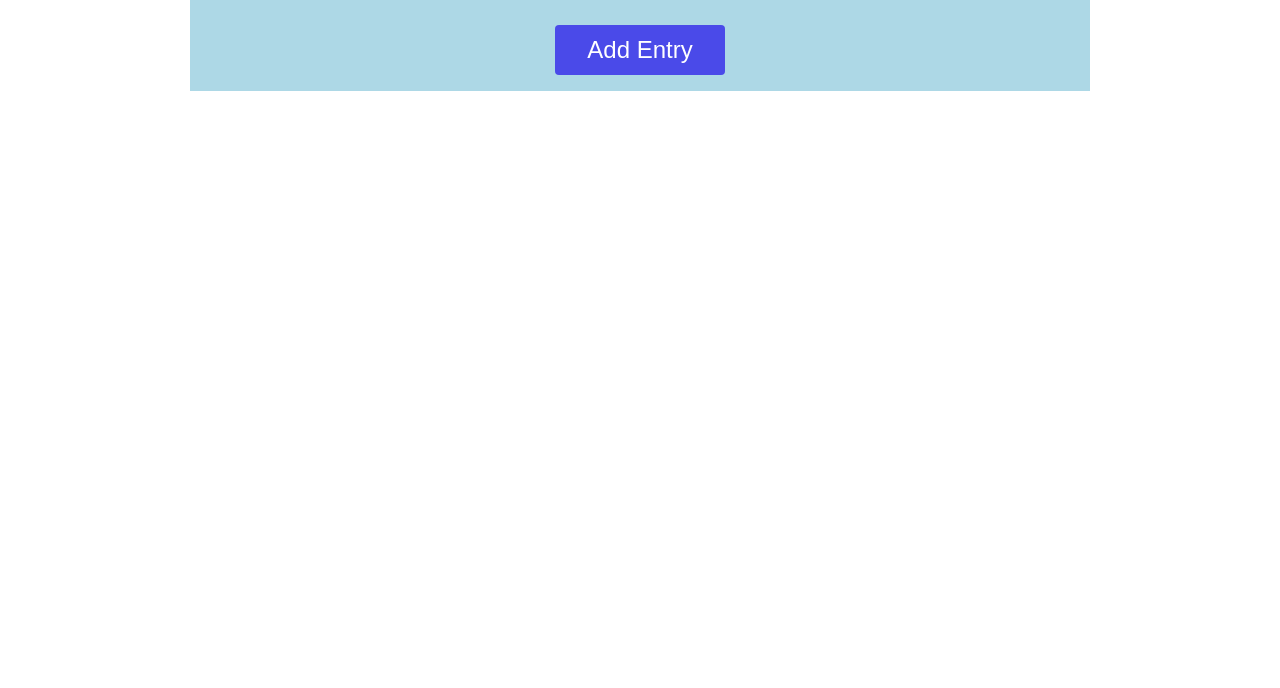
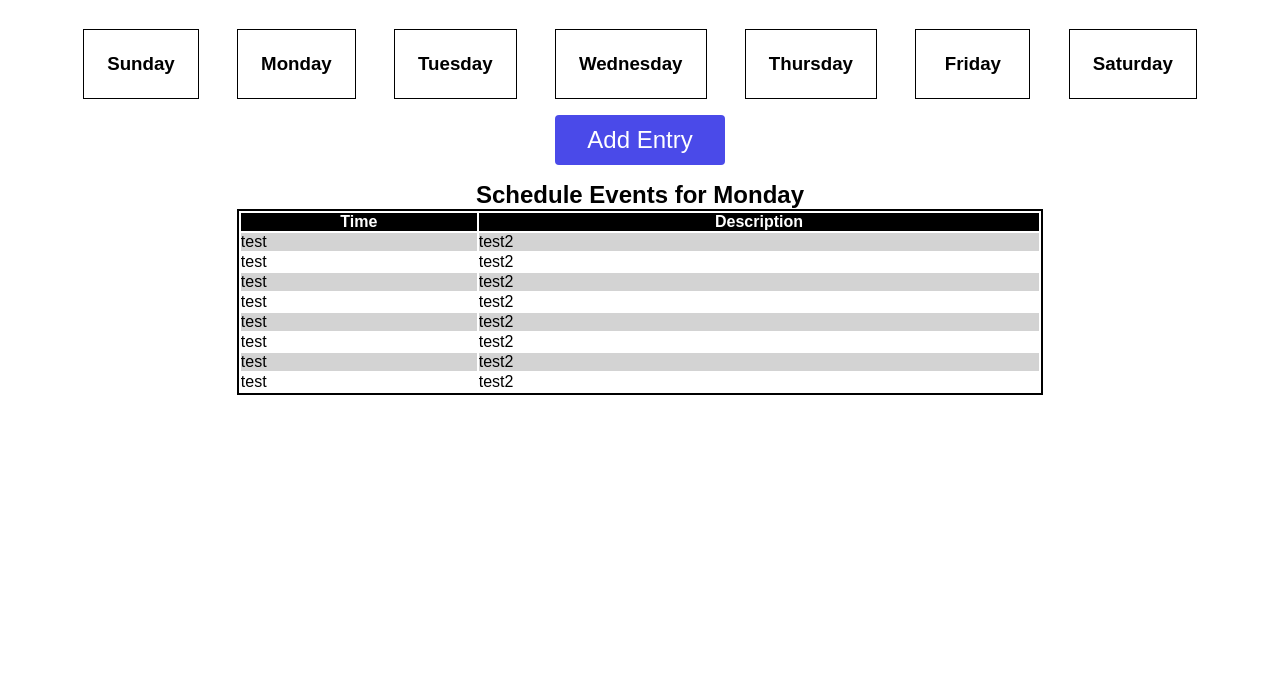
Before and after one commit to silva-tim/week-planner, a website: page index.html in a window 1280 px wide. Shown: the part 112-800 px from the top of the page. Drawn offline with Linux system fonts and the light colour scheme.

Commit message:
cool funny message

```diff
--- a/index.html
+++ b/index.html
@@ -11,13 +11,36 @@
 <body>
   <div class="container">
     <header>
-      <div class="row">
+      <div class="row marginbelow">
         <div class="column-full justifycenter">
           <h1>Weekly Planner</h1>
         </div>
       </div>
     </header>
     <main>
+      <div class="row spacearound days">
+        <div class="column-seventh sunday">
+          <h3 class="sunday">Sunday</h3>
+        </div>
+        <div class="column-seventh monday">
+          <h3 class="monday">Monday</h3>
+        </div>
+        <div class="column-seventh tuesday">
+          <h3 class="tuesday">Tuesday</h3>
+        </div>
+        <div class="column-seventh wednesday">
+          <h3 class="wednesday">Wednesday</h3>
+        </div>
+        <div class="column-seventh thursday">
+          <h3 class="thursday">Thursday</h3>
+        </div>
+        <div class="column-seventh friday">
+          <h3 class="friday">Friday</h3>
+        </div>
+        <div class="column-seventh saturday">
+          <h3 class="saturday">Saturday</h3>
+        </div>
+      </div>
       <div class="row">
         <div class="column-full justifycenter">
           <button class="open-modal">Add Entry</button>
@@ -68,8 +91,57 @@
           </div>
         </div>
       </div>
-
-
+      <div class="row">
+        <div class="column-full justifycenter">
+          <h2>Schedule Events for Monday</h2>
+        </div>
+      </div>
+      <div class="row">
+        <div class="column-full justifycenter">
+          <table>
+            <thead>
+              <tr>
+                <th class="fifth" scope="col">Time</th>
+                <th scope="col">Description</th>
+              </tr>
+            </thead>
+            <tbody>
+              <tr>
+                <td class="fifth" >test</td>
+                <td>test2</td>
+              </tr>
+              <tr>
+                <td class="fifth" >test</td>
+                <td>test2</td>
+              </tr>
+              <tr>
+                <td class="fifth" >test</td>
+                <td>test2</td>
+              </tr>
+              <tr>
+                <td class="fifth" >test</td>
+                <td>test2</td>
+              </tr>
+              <tr>
+                <td class="fifth" >test</td>
+                <td>test2</td>
+              </tr>
+              <tr>
+                <td class="fifth" >test</td>
+                <td>test2</td>
+              </tr>
+              <tr>
+                <td class="fifth" >test</td>
+                <td>test2</td>
+              </tr>
+              <tr>
+                <td class="fifth" >test</td>
+                <td>test2</td>
+              </tr>
+            </tbody>
+          </table>
+        </div>
+      </div>
 
 
     </main>
--- a/main.js
+++ b/main.js
@@ -1,17 +1,14 @@
 let todos = [];
 
-const previousTodosJSON = localStorage.getItem(‘javascript-local-storage’);
+const previousTodosJSON = localStorage.getItem('javascript-local-storage');
 if (previousTodosJSON !== null) {
   todos = JSON.parse(previousTodosJSON);
 }
 function handleUnload(event) {
   const todosJSON = JSON.stringify(todos);
-  localStorage.setItem(‘javascript-local-storage’, todosJSON);
+  localStorage.setItem('javascript-local-storage', todosJSON);
 }
-window.addEventListener(‘beforeunload’, handleUnload);
-
-
-
+window.addEventListener('beforeunload', handleUnload);
 
 const $background = document.querySelector('.hidden');
 const $openModal = document.querySelector('.open-modal');
@@ -41,3 +38,29 @@ $form.addEventListener('submit', function (event) {
   todos.push(todo);
 
 });
+
+const $h3s = document.querySelector('.days');
+
+$h3s.addEventListener('click', function (event) {
+  if (event.target.className.includes('sunday')) {
+
+  }
+  if (event.target.className.includes('monday')) {
+
+  }
+  if (event.target.className.includes('tuesday')) {
+
+  }
+  if (event.target.className.includes('wednesday')) {
+
+  }
+  if (event.target.className.includes('thursday')) {
+
+  }
+  if (event.target.className.includes('friday')) {
+
+  }
+  if (event.target.className.includes('saturday')) {
+
+  }
+});
--- a/styles.css
+++ b/styles.css
@@ -6,8 +6,7 @@
 
 .container {
   margin: 0 auto;
-  width: 900px;
-  background-color: lightblue;
+  width: 90%;
 }
 
 .row {
@@ -76,3 +75,38 @@ h1 {
 body {
   font-family: Ubuntu, sans-serif;
 }
+
+.column-seventh {
+  flex-basis: calc(100% / 10);
+  border: 1px solid black;
+  padding: 2%;
+  text-align: center;
+}
+
+.spacearound {
+  display: flex;
+  justify-content: space-around;
+}
+
+.marginbelow {
+  margin-bottom: 20px;
+}
+
+.fifth {
+  flex-basis: calc(100% / 5);
+}
+
+table {
+  border: 2px solid black;
+  margin: 0;
+  width: 70%;
+}
+
+tbody > tr:nth-child(odd) {
+  background-color: lightgray;
+}
+
+thead {
+  color: white;
+  background-color: black;
+}
```
